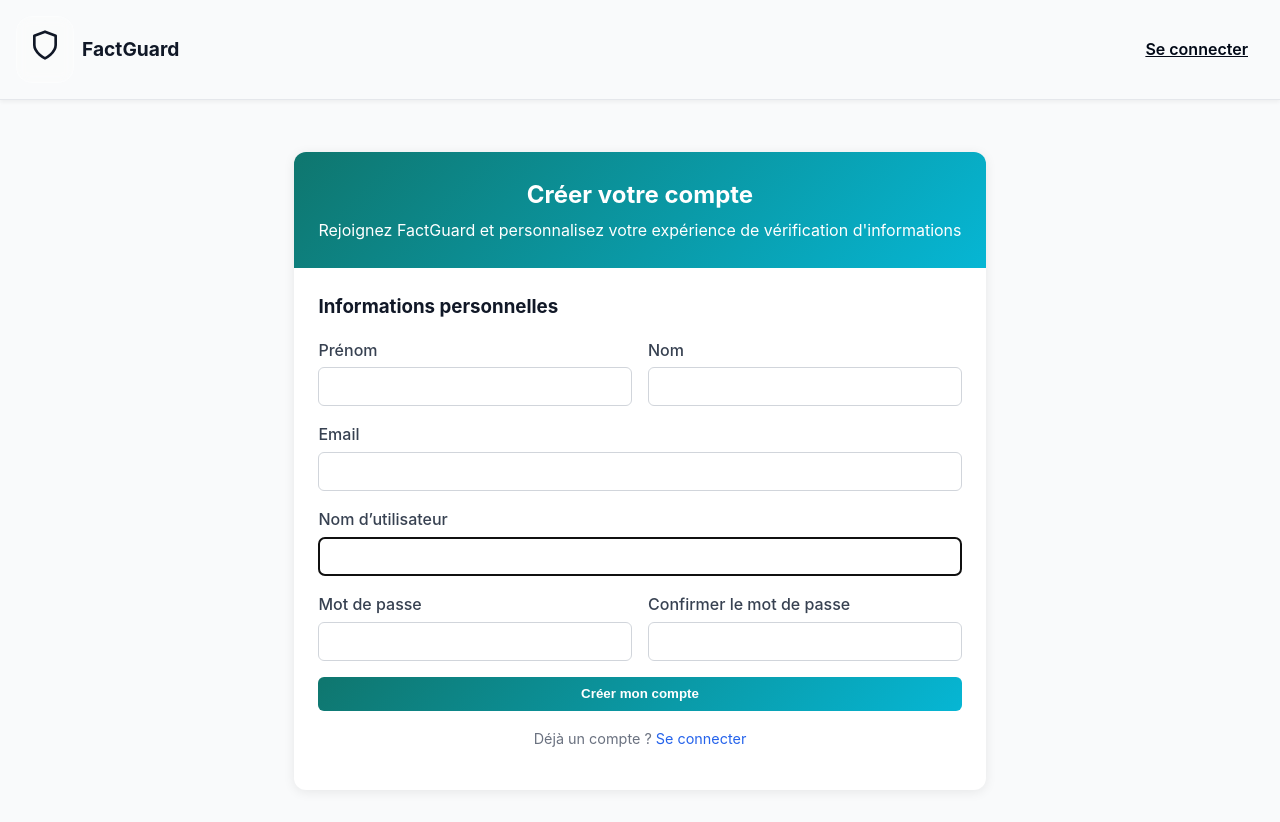
After one commit to amina-abddm/Application_FactGuard, a Django app: page /accounts/signup/ in a window 1280 px wide. The commit adds this page. Run offline with Django 5.2, Linux system fonts and the light colour scheme.

Commit message:
formulaire Connexion et Inscription

```diff
--- a/factguard_project/dashboard/static/dashboard/css/analyzer.css
+++ b/factguard_project/dashboard/static/dashboard/css/analyzer.css
@@ -82,7 +82,7 @@
 /* Sidebar - Reproduit votre design exact */
 .sidebar {
     width: 16rem;
-    background: linear-gradient(180deg, var(--primary-50), var(--primary-100));
+    background: linear-gradient(135deg, var(--primary-50), var(--primary-100));
     border-right: 2px solid var(--primary-200);
     box-shadow: var(--shadow-lg);
     position: fixed;
--- /dev/null
+++ b/factguard_project/dashboard/static/dashboard/css/auth.css
@@ -0,0 +1,198 @@
+/* ------------------ Reset / Base ------------------ */
+body {
+  background: #f9fafb;
+  font-family: "Inter", sans-serif;
+  margin: 0;
+  padding: 0;
+}
+
+/* ------------------ Hero & Header ------------------ */
+.fg-hero {
+  display: flex;
+  flex-direction: column;
+  align-items: center;
+  padding: 2rem;
+}
+
+.fg-header {
+  display: flex;
+  justify-content: space-between;
+  align-items: center;
+  width: 100%;
+  margin-bottom: 20px;
+  padding: 1rem 1rem;
+  border-bottom: 1px solid #e5e7eb; /* fine bordure grise */
+  box-shadow: 0 2px 4px rgba(0, 0, 0, 0.05); /* petite ombre douce */
+}
+
+
+.fg-brand {
+  display: flex;
+  align-items: center;
+  gap: 0.5rem;
+  font-weight: bold;
+  font-size: 1.2rem;
+}
+
+.fg-shield {
+  font-size: 1.5rem;
+}
+
+/* ------------------ Card ------------------ */
+.fg-card {
+  background: #fff;
+  border-radius: 12px;
+  box-shadow: 0 2px 12px rgba(0,0,0,0.08);
+  /*max-width: 420px;*/
+  width: 100%;
+  overflow: hidden; /* pour que le header arrondi marche */
+}
+
+/* ------------------ Card Header ------------------ */
+.fg-card-head {
+  padding: 1.5rem;
+  text-align: center;
+}
+
+.fg-card-head h1 {
+  margin: 0;
+  font-size: 1.5rem;
+  color: #111827;
+}
+
+.fg-card-head p {
+  margin-top: 0.25rem;
+  color: #6b7280
+  font-size: 0.95rem;
+}
+
+/* Variante avec dégradé */
+.fg-card-head.gradient {
+    background: linear-gradient(135deg, var(--primary-500), var(--secondary-500)) !important;
+  color: #fff;
+}
+
+.fg-card-head.gradient h1,
+.fg-card-head.gradient p {
+  color: #fff;
+}
+
+/* ------------------ Form ------------------ */
+.fg-form {
+  padding: 1.5rem;
+}
+
+.fg-field {
+  margin-top: 1rem;
+  display: flex;
+  flex-direction: column;
+}
+
+.fg-label {
+  margin-bottom: 0.25rem;
+  font-weight: 500;
+  color: #374151;
+}
+
+.fg-form input {
+  padding: 0.6rem;
+  border: 1px solid #d1d5db;
+  border-radius: 6px;
+  font-size: 1rem;
+}
+
+/* ------------------ Buttons ------------------ */
+.fg-btn {
+  display: inline-block;
+  padding: 0.6rem 1rem;
+  border-radius: 6px;
+  border: none;
+  cursor: pointer;
+  font-weight: 600;
+  transition: background 0.3s;
+}
+
+.fg-btn.primary {
+  background: linear-gradient(135deg, var(--primary-500), var(--secondary-500)) !important;
+  color: white;
+  margin-top: 1rem;
+  width: 100%;
+}
+
+.fg-btn.primary:hover {
+  background: #1e40af;
+}
+
+.fg-btn.ghost {
+  background: transparent;
+  color: #020917;
+}
+
+.fg-btn.ghost:hover {
+  background: rgba(37, 99, 235, 0.1);
+}
+
+/* ------------------ Texts ------------------ */
+.fg-muted {
+  margin: 1rem 1.5rem;
+  font-size: 0.9rem;
+  color: #6b7280;
+  text-align: center;
+}
+
+.fg-muted a {
+  color: #2563eb;
+  text-decoration: none;
+}
+
+.fg-muted a:hover {
+  text-decoration: underline;
+}
+
+/* ------------------ Alerts & Errors ------------------ */
+.fg-alert {
+  background: #fee2e2;
+  border: 1px solid #ef4444;
+  color: #b91c1c;
+  padding: 0.75rem;
+  border-radius: 6px;
+  margin: 1rem 1.5rem;
+  font-size: 0.9rem;
+}
+
+.fg-error {
+  color: #dc2626;
+  font-size: 0.85rem;
+  margin-top: 0.25rem;
+}
+
+/* Pour afficher 2 champs sur la même ligne */
+/* Force prénom + nom côte à côte */
+.fg-grid-2 {
+  display: flex !important;
+  gap: 1rem;
+}
+
+.fg-grid-2 .fg-field {
+  flex: 1;
+}
+
+.logo {
+  display: flex;
+  align-items: center;
+  gap: 1rem;
+}
+
+.logo-icon {
+  padding: 0.75rem;
+  background: rgba(255, 255, 255, 0.2);
+  backdrop-filter: blur(6px);
+  border-radius: 1rem;
+  border: 1px solid rgba(255, 255, 255, 0.3);
+}
+
+.icon {
+  height: 2rem;
+  width: 2rem;
+  color: rgba(255, 255, 255, 0.2)te;
+}
--- a/factguard_project/dashboard/templates/base.html
+++ b/factguard_project/dashboard/templates/base.html
@@ -8,12 +8,14 @@
   <link href="https://cdnjs.cloudflare.com/ajax/libs/font-awesome/6.0.0/css/all.min.css" rel="stylesheet">
 
   {% load static %}
+  <!-- CSS global du site -->
+  <link rel="stylesheet" href="{% static 'dashboard/css/custom.css' %}">
+
+  <!-- CSS spécifique à la page (ex: auth.css) -->
   {% block extra_css %}{% endblock %}
 </head>
 <body>
-    {% block content %}
-    {% endblock %}
-
+  {% block content %}{% endblock %}
   {% block extra_js %}{% endblock %}
 </body>
 </html>
--- a/factguard_project/factguard_project/settings.py
+++ b/factguard_project/factguard_project/settings.py
@@ -127,3 +127,7 @@
 # https://docs.djangoproject.com/en/5.2/ref/settings/#default-auto-field
 
 DEFAULT_AUTO_FIELD = 'django.db.models.BigAutoField'
+
+# Redirections après login / logout
+LOGIN_REDIRECT_URL = "dashboard:analyzer"
+LOGOUT_REDIRECT_URL = "home:index"
--- a/factguard_project/factguard_project/urls.py
+++ b/factguard_project/factguard_project/urls.py
@@ -16,10 +16,12 @@
 """
 
 from django.contrib import admin
-from django.urls import include, path
+from django.urls import path, include
 
 urlpatterns = [
-    path("home/", include("home.urls")),
     path("admin/", admin.site.urls),
-    path("dashboard/", include("dashboard.urls")),
+    path("", include("home.urls")),                     # accueil
+    path("dashboard/", include("dashboard.urls")),      # pages protégées
+    path("accounts/", include("django.contrib.auth.urls")),  # login/logout/password reset
+    path("accounts/", include("home.urls_auth")),       # signup custom
 ]
--- /dev/null
+++ b/factguard_project/home/forms.py
@@ -0,0 +1,16 @@
+from django import forms
+from django.contrib.auth.forms import UserCreationForm
+from django.contrib.auth.models import User
+
+class SignUpForm(UserCreationForm):
+    email = forms.EmailField(required=True)
+
+    class Meta:
+        model = User
+        fields = ("first_name","last_name","email","username","password1","password2")
+
+    def clean_email(self):
+        email = self.cleaned_data["email"].lower()
+        if User.objects.filter(email=email).exists():
+            raise forms.ValidationError("Cet email est déjà utilisé.")
+        return email
--- a/factguard_project/home/templates/home/home.html
+++ b/factguard_project/home/templates/home/home.html
@@ -51,7 +51,6 @@
             <path stroke-linecap="round" stroke-linejoin="round" stroke-width="2" d="M13 10V3L4 14h7v7l9-11h-7z" />
           </svg>
         </button>
-        <button class="btn-outline">Voir la démo</button>
       </div>
 
       <div class="features">
--- /dev/null
+++ b/factguard_project/home/templates/registration/signup.html
@@ -0,0 +1,86 @@
+{% extends "base.html" %}
+{% load static %}
+{% block title %}Inscription — FactGuard{% endblock %}
+
+{% block extra_css %}
+<link rel="stylesheet" href="{% static 'dashboard/css/auth.css' %}?v=43">
+{% endblock %}
+
+
+{% block content %}
+<header class="fg-header">
+  <div class="fg-brand">
+    <div class="logo-icon">
+      <!-- Icône SVG insérée directement -->
+      <svg xmlns="http://www.w3.org/2000/svg" class="icon" fill="none" viewBox="0 0 24 24" stroke="currentColor" stroke-width="2">
+        <path stroke-linecap="round" stroke-linejoin="round" d="M12 22s8-4 8-10V5l-8-3-8 3v7c0 6 8 10 8 10z"/>
+      </svg>
+    </div>
+    <span class="fg-title">FactGuard</span>
+  </div>
+  <div class="fg-actions">
+    <a class="fg-btn ghost" href="{% url 'login' %}">Se connecter</a>
+  </div>
+</header>
+
+<div class="fg-hero">
+  <main class="fg-main">
+    <div class="fg-card">
+      <div class="fg-card-head gradient">
+        <h1>Créer votre compte</h1>
+        <p>Rejoignez FactGuard et personnalisez votre expérience de vérification d'informations</p>
+      </div>
+
+      {% if form.non_field_errors %}
+        <div class="fg-alert">{{ form.non_field_errors }}</div>
+      {% endif %}
+
+      <form method="post" class="fg-form" action="{% url 'accounts:signup' %}">
+        {% csrf_token %}
+
+        <h3 class="fg-section-title">Informations personnelles</h3>
+        <div class="fg-grid-2">
+          <div class="fg-field">
+            <label class="fg-label" for="{{ form.first_name.id_for_label }}">Prénom</label>
+            {{ form.first_name }}
+            {% for e in form.first_name.errors %}<div class="fg-error">{{ e }}</div>{% endfor %}
+          </div>
+          <div class="fg-field">
+            <label class="fg-label" for="{{ form.last_name.id_for_label }}">Nom</label>
+            {{ form.last_name }}
+            {% for e in form.last_name.errors %}<div class="fg-error">{{ e }}</div>{% endfor %}
+          </div>
+        </div>
+
+        <div class="fg-field">
+          <label class="fg-label" for="{{ form.email.id_for_label }}">Email</label>
+          {{ form.email }}
+          {% for e in form.email.errors %}<div class="fg-error">{{ e }}</div>{% endfor %}
+        </div>
+
+        <div class="fg-field">
+          <label class="fg-label" for="{{ form.username.id_for_label }}">Nom d’utilisateur</label>
+          {{ form.username }}
+          {% for e in form.username.errors %}<div class="fg-error">{{ e }}</div>{% endfor %}
+        </div>
+
+        <div class="fg-grid-2">
+          <div class="fg-field">
+            <label class="fg-label" for="{{ form.password1.id_for_label }}">Mot de passe</label>
+            {{ form.password1 }}
+            {% for e in form.password1.errors %}<div class="fg-error">{{ e }}</div>{% endfor %}
+          </div>
+          <div class="fg-field">
+            <label class="fg-label" for="{{ form.password2.id_for_label }}">Confirmer le mot de passe</label>
+            {{ form.password2 }}
+            {% for e in form.password2.errors %}<div class="fg-error">{{ e }}</div>{% endfor %}
+          </div>
+        </div>
+
+        <button type="submit" class="fg-btn primary wide">Créer mon compte</button>
+        <p class="fg-muted">Déjà un compte ? <a href="{% url 'login' %}">Se connecter</a></p>
+      </form>
+    </div>
+  </main>
+</div>
+{% endblock %}
--- a/factguard_project/home/urls.py
+++ b/factguard_project/home/urls.py
@@ -1,7 +1,9 @@
+# home/urls.py
 from django.urls import path
-
 from . import views
 
+app_name = "home"
+
 urlpatterns = [
-    path("", views.home_view, name="home"),  # /home/ va appeler cette vue
+    path("", views.home_view, name="index"),
 ]
--- a/factguard_project/home/views.py
+++ b/factguard_project/home/views.py
@@ -1,5 +1,18 @@
-from django.shortcuts import render
-from django.http import HttpResponse
+from django.shortcuts import render, redirect
+from django.urls import reverse_lazy
+from django.views.generic import CreateView
+from django.contrib.auth import login
+from .forms import SignUpForm
 
 def home_view(request):
-    return render(request, 'home.html')  # ← ton chemin actuel
+    return render(request, "home/home.html")  # corrige le chemin si besoin
+
+class SignUpView(CreateView):
+    template_name = "registration/signup.html"
+    form_class = SignUpForm
+    success_url = reverse_lazy("dashboard:analyzer")
+
+    def form_valid(self, form):
+        response = super().form_valid(form)
+        login(self.request, self.object)
+        return redirect(self.get_success_url())
```
Also changed, not shown: factguard_project/home/templates/registration/login.html (added, +62 -0 lines), factguard_project/home/urls_auth.py (added, +9 -0 lines), factguard_project/home/templates/registration/connexion.html (deleted), factguard_project/home/templates/registration/inscription.html (deleted). Lines whose indentation alone changed are shown as unchanged.
